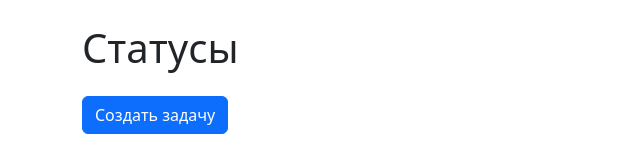
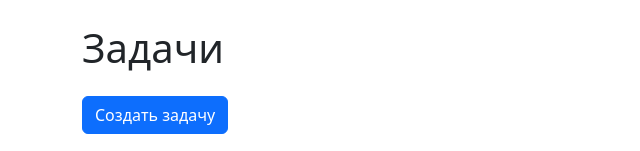
Before and after one commit to NoFate35/python-project-52, a Django app: page /tasks/ in a window 1280 px wide. Shown: the part 56-207 px from the top of the page, without its empty margins (0-640 px from the left). Run offline with Django 5.2, Linux system fonts and the light colour scheme; data comes from the database, SQL or seed files in the repository.

Commit message:
Changes to be committed: 	modified:   task_manager/tasks/forms.py 	modified:   task_manager/tasks/templates/tasks/task_list.html 	modified:   task_manager/tasks/views.py
work for tasks app

```diff
--- a/task_manager/tasks/forms.py
+++ b/task_manager/tasks/forms.py
@@ -8,8 +8,8 @@ from task_manager.labels.models import Label
 class TaskCreateForm(forms.ModelForm):
     description = forms.CharField(widget=forms.Textarea, required=False, label='Описание')
     status = forms.ModelChoiceField(queryset=Status.objects.all(), label="Статус")
-    executor = forms.ModelChoiceField(queryset=User.objects.all(), label="Исполнитель")
-    labels = forms.ModelMultipleChoiceField(queryset=Label.objects.all(), widget=forms.SelectMultiple, label="Метки")
+    executor = forms.ModelChoiceField(queryset=User.objects.all(), label="Исполнитель", required=False)
+    labels = forms.ModelMultipleChoiceField(queryset=Label.objects.all(), widget=forms.SelectMultiple, label="Метки", required=False)
 
 
     class Meta:
--- a/task_manager/tasks/templates/tasks/task_list.html
+++ b/task_manager/tasks/templates/tasks/task_list.html
@@ -2,7 +2,7 @@
 
 {% block content %}
     <h1 class="my-4">
-        Статусы
+        Задачи
     </h1>
     <a class="btn btn-primary mb-3" href="/tasks/create/">Создать задачу</a>
     <table class="table table-striped">
--- a/task_manager/tasks/views.py
+++ b/task_manager/tasks/views.py
@@ -31,8 +31,12 @@ class TaskCreateView(BaseCreateView):
 
     def post(self, request, *args, **kwargs):
         form = TaskCreateForm(request.POST)
+
         if form.is_valid():
-            form.save()
+            task = form.save(commit=False)
+
+            task.author = request.user
+            task.save()
             messages.add_message(request, messages.SUCCESS, 'Задача успешно создана')
             return redirect('tasks_list')
         return render (request, 'tasks/create_form.html', {'form': form})
```
